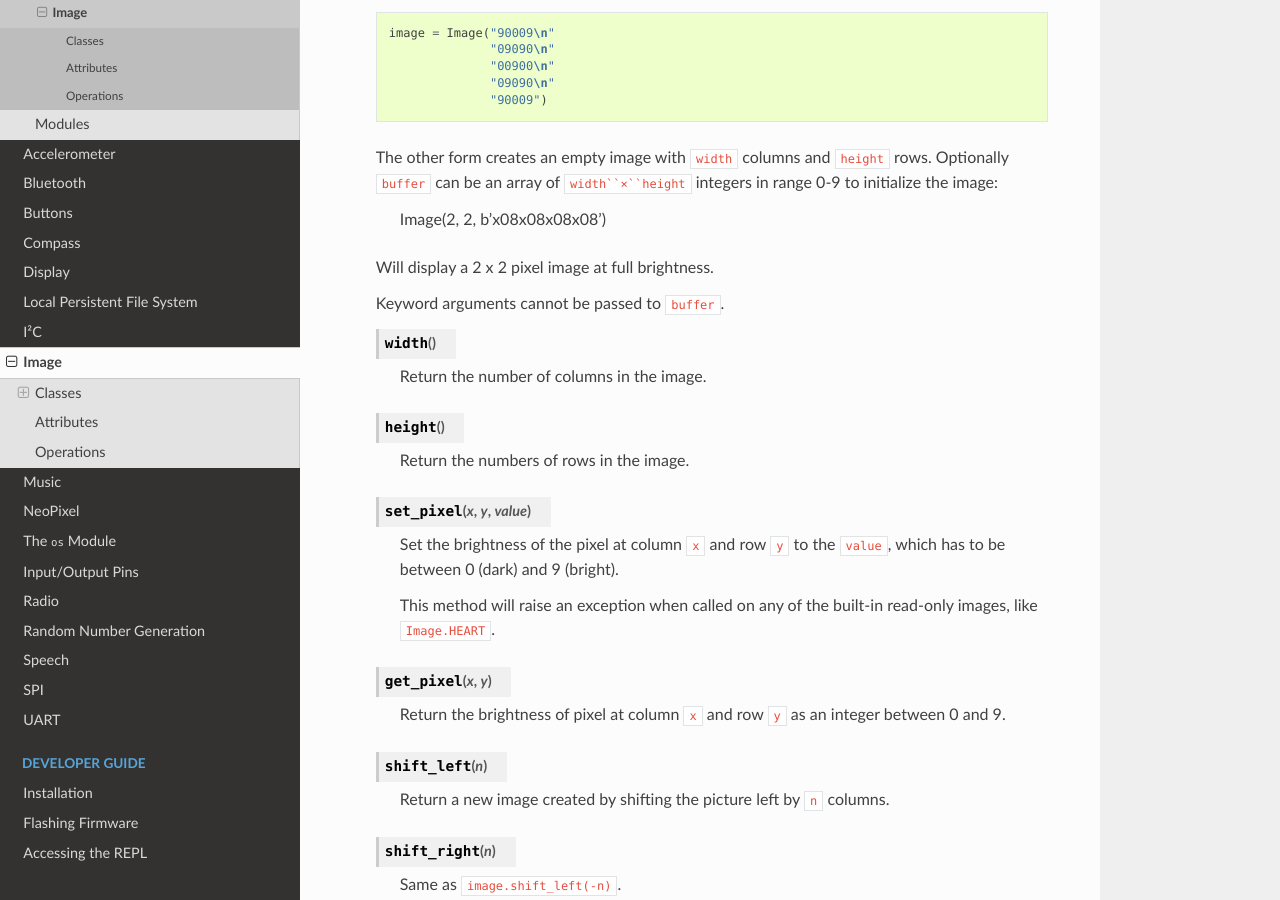
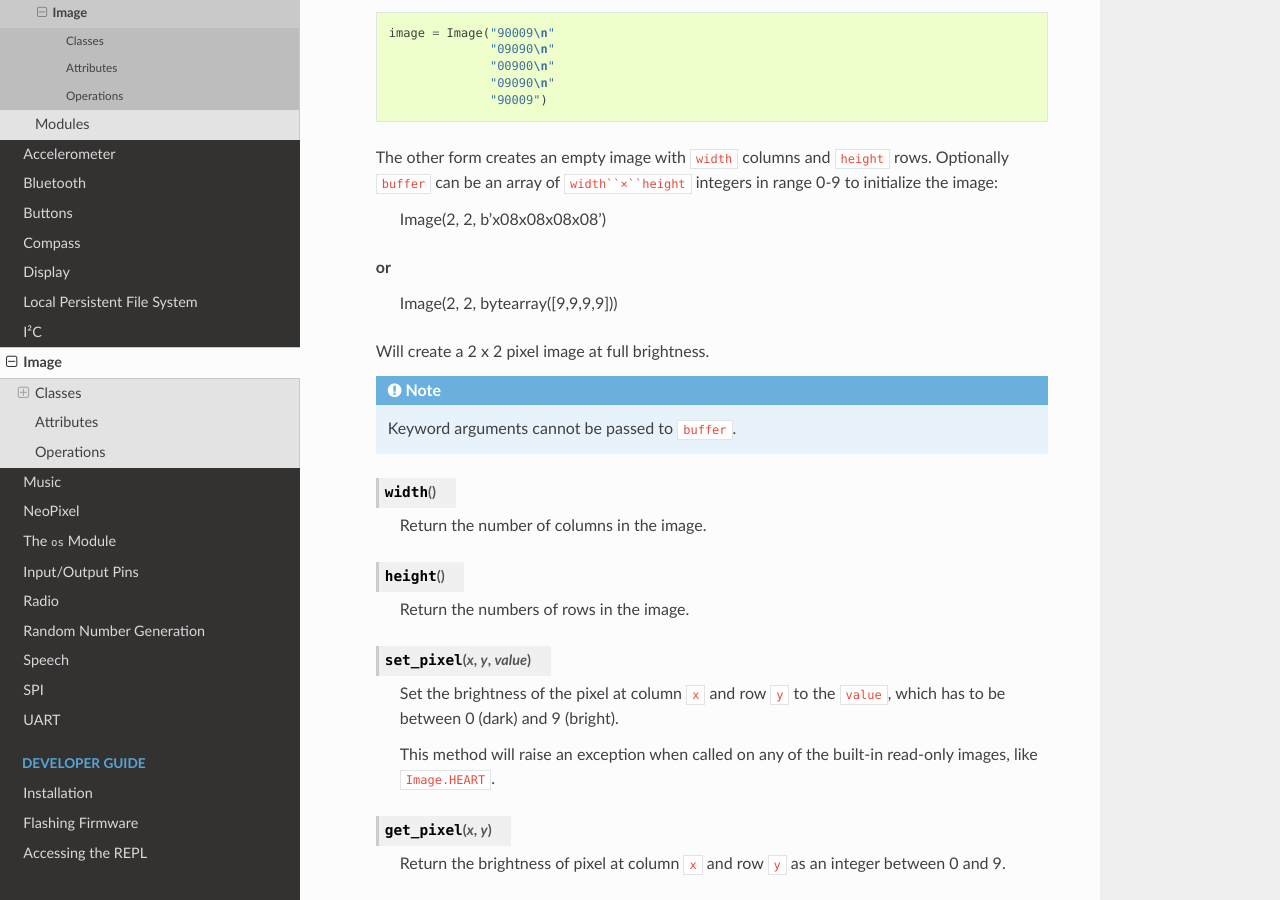
Before and after one commit to bbcmicrobit/micropython, a Sphinx documentation site: the page built from docs/image.rst, in a window 1280 px wide and 900 px high, scrolled down 1219 px. Built offline with Sphinx 7.4.7 and the Read the Docs theme 2.0.0, drawn with Linux system fonts in a browser that asks for light colours.

Commit message:
Update image.rst
- add bytearray example
- format note

```diff
--- a/docs/image.rst
+++ b/docs/image.rst
@@ -54,12 +54,14 @@ Classes
     ``width``×``height`` integers in range 0-9 to initialize the image:
 
         Image(2, 2, b'\x08\x08\x08\x08')
+    or
+    	Image(2, 2, bytearray([9,9,9,9]))
 
-    Will display a 2 x 2 pixel image at full brightness.
+    Will create a 2 x 2 pixel image at full brightness.
 
     .. note::
 
-    Keyword arguments cannot be passed to ``buffer``.
+        Keyword arguments cannot be passed to ``buffer``.
 
     .. py:method:: width()
 
```
